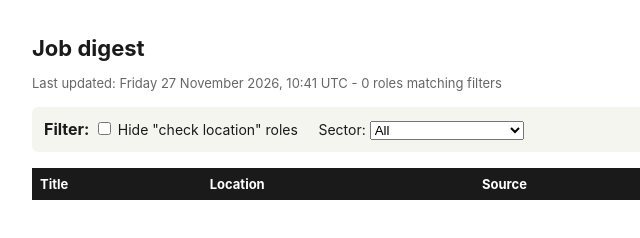
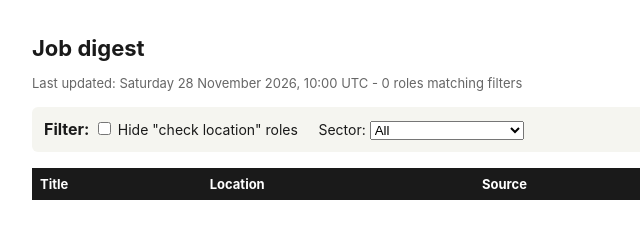
Before and after one commit to NiaBella/job-search, a plain HTML site: page docs/index.html in a window 1280 px wide. Shown: the full height of the page, 58-698 px from the left. Drawn offline with Linux system fonts and the light colour scheme.

Commit message:
Daily scrape 2026-11-28

```diff
--- a/docs/index.html
+++ b/docs/index.html
@@ -2,7 +2,7 @@
 <html lang="en">
 <head>
 <meta charset="utf-8">
-<title>Job results - Friday 27 November 2026, 10:41 UTC</title>
+<title>Job results - Saturday 28 November 2026, 10:00 UTC</title>
 <style>
     body { font-family: -apple-system, BlinkMacSystemFont, "Segoe UI", Arial, sans-serif;
             max-width: 1100px; margin: 0 auto; padding: 20px; color: #1a1a1a; }
@@ -21,7 +21,7 @@
 </head>
 <body>
 <h1>Job digest</h1>
-<div class="meta">Last updated: Friday 27 November 2026, 10:41 UTC - 0 roles matching filters</div>
+<div class="meta">Last updated: Saturday 28 November 2026, 10:00 UTC - 0 roles matching filters</div>
 
 <div class="filters">
     <strong>Filter:</strong>
```
